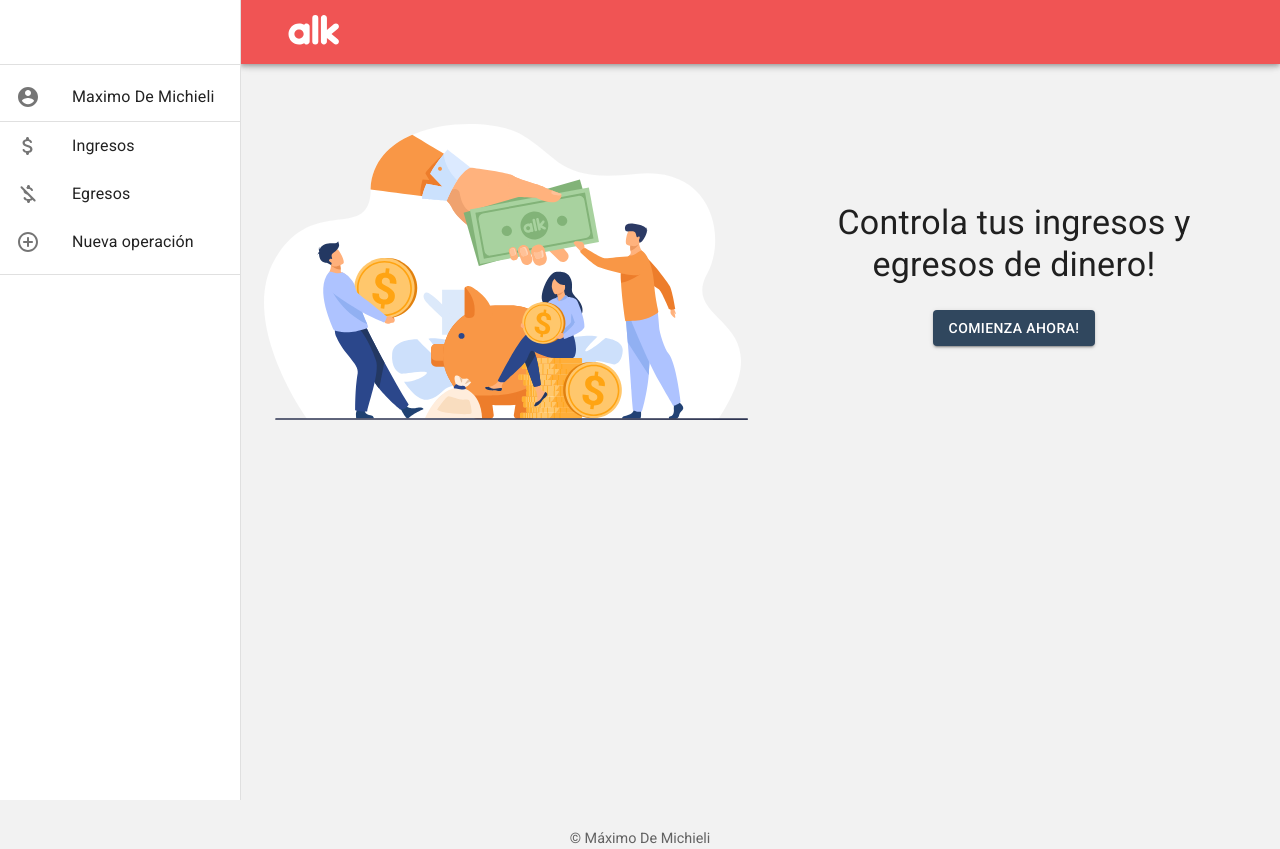
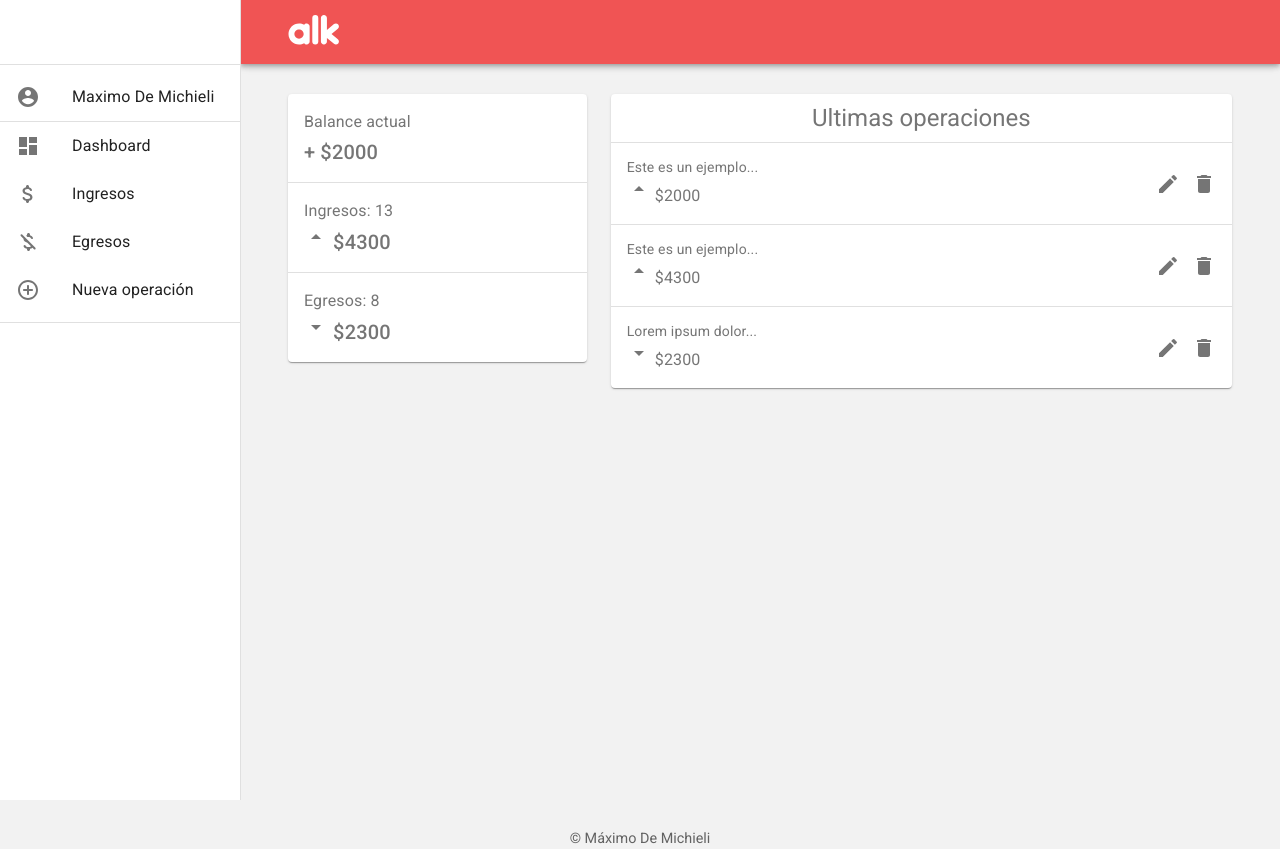
Before and after one commit to MaxiDeMichieli/alkemy-challenge-front, a React (Create React App) app: page /dashboard in a window 1280 px wide. Built offline with nearby package versions, Linux system fonts and the light colour scheme.

Commit message:
Agrega dashboard

```diff
--- /dev/null
+++ b/src/components/Balance.jsx
@@ -0,0 +1,71 @@
+import { Grid, Container, Card, Typography, Divider } from '@material-ui/core';
+import { makeStyles } from '@material-ui/core/styles';
+import ArrowDropUpIcon from '@material-ui/icons/ArrowDropUp';
+import ArrowDropDownIcon from '@material-ui/icons/ArrowDropDown';
+import MyListItem from './OperationItem';
+import OperationList from './OperationsList';
+
+
+const useStyles = makeStyles((theme) => ({
+  card: {
+    width: '100%',
+  },
+}));
+
+function Balance() {
+  const classes = useStyles();
+
+  return (
+    <Container>
+      <Grid container spacing={3} >
+        <Grid item xs={12} sm={4} >
+          <Card className={classes.card} >
+            <MyListItem
+              text={
+                <Typography color="textSecondary" variant="subtitle1" >
+                  Balance actual
+                </Typography>
+              }
+              secondaryText={
+                <Typography color="textSecondary" variant="h6" >
+                  + $2000
+                </Typography>
+              }
+            />
+            <Divider />
+            <MyListItem
+              text={
+                <Typography color="textSecondary" variant="subtitle1" >
+                  Ingresos: 13
+                </Typography>
+              }
+              secondaryText={
+                <Typography color="textSecondary" variant="h6" >
+                  <ArrowDropUpIcon /> $4300
+                </Typography>
+              }
+            />
+            <Divider />
+            <MyListItem
+              text={
+                <Typography color="textSecondary" variant="subtitle1" >
+                  Egresos: 8
+                </Typography>
+              }
+              secondaryText={
+                <Typography color="textSecondary" variant="h6" >
+                  <ArrowDropDownIcon /> $2300
+                </Typography>
+              }
+            />
+          </Card>
+        </Grid>
+        <Grid item xs={12} sm={8} >
+          <OperationList />
+        </Grid>
+      </Grid>
+    </Container>
+  );
+}
+
+export default Balance;
--- a/src/components/Header/List.jsx
+++ b/src/components/Header/List.jsx
@@ -3,7 +3,8 @@ import AccountCircleIcon from "@material-ui/icons/AccountCircle";
 import AttachMoneyRoundedIcon from '@material-ui/icons/AttachMoneyRounded';
 import MoneyOffRoundedIcon from '@material-ui/icons/MoneyOffRounded';
 import AddCircleOutlineRoundedIcon from '@material-ui/icons/AddCircleOutlineRounded';
-import MyListItem from './ListImes';
+import DashboardIcon from '@material-ui/icons/Dashboard';
+import MyListItem from './ListItem';
 
 const MyList = () => {
   return (
@@ -16,6 +17,12 @@ const MyList = () => {
           <AccountCircleIcon />
         </MyListItem>
         <Divider />
+        <MyListItem
+          link="/dashboard"
+          text="Dashboard"
+        >
+          <DashboardIcon />
+        </MyListItem>
         <MyListItem
           link="/income"
           text="Ingresos"
--- a/src/components/Header/ListImes.jsx
+++ b/src/components/Header/ListItem.jsx
@@ -2,13 +2,19 @@ import { ListItem, ListItemIcon, ListItemText } from "@material-ui/core";
 import { Link } from 'react-router-dom';
 
 const MyListItem = (props) => {
+
+  let icon;
+  if (props.children) {
+    icon = <ListItemIcon>
+      {props.children}
+    </ListItemIcon>
+  }
+
   return (
     <Link to={props.link}>
       <ListItem button>
-        <ListItemIcon>
-          {props.children}
-        </ListItemIcon>
-        <ListItemText primary={props.text} />
+        {icon}
+        <ListItemText primary={props.text} secondary={props.secondaryText} />
       </ListItem>
     </Link>
   );
--- /dev/null
+++ b/src/components/OperationItem.jsx
@@ -0,0 +1,36 @@
+import { Fragment } from 'react';
+import { ListItem, ListItemIcon, ListItemText, IconButton, Box } from "@material-ui/core";
+import EditIcon from '@material-ui/icons/Edit';
+import DeleteIcon from '@material-ui/icons/Delete';
+
+const MyListItem = (props) => {
+
+  let icon;
+  if (props.children) {
+    icon = <ListItemIcon>
+      {props.children}
+    </ListItemIcon>
+  }
+
+  let btns;
+  if (props.btns) {
+    btns = <Fragment>
+      <IconButton edge="end" aria-label="comments">
+        <EditIcon />
+      </IconButton>
+      <IconButton edge="end" aria-label="comments">
+        <DeleteIcon />
+      </IconButton>
+    </Fragment>
+  }
+
+  return (
+    <ListItem>
+      {icon}
+      <ListItemText primary={props.text} secondary={props.secondaryText} />
+      {btns}
+    </ListItem>
+  );
+};
+
+export default MyListItem;
--- /dev/null
+++ b/src/components/OperationsList.jsx
@@ -0,0 +1,70 @@
+import { Card, Typography, Divider, Box } from '@material-ui/core';
+import { makeStyles } from '@material-ui/core/styles';
+import ArrowDropUpIcon from '@material-ui/icons/ArrowDropUp';
+import ArrowDropDownIcon from '@material-ui/icons/ArrowDropDown';
+import OperationItem from './OperationItem';
+
+
+const useStyles = makeStyles((theme) => ({
+  card: {
+    width: '100%',
+  }
+}));
+
+function OperationsList() {
+  const classes = useStyles();
+
+  return (
+    <Card className={classes.card} >
+      <Box my={1}>
+        <Typography color="textSecondary" variant="h5" align="center" >
+          Ultimas operaciones
+        </Typography>
+      </Box>
+      <Divider />
+      <OperationItem
+        btns
+        text={
+          <Typography color="textSecondary" variant="body2" >
+            Este es un ejemplo...
+          </Typography>
+        }
+        secondaryText={
+          <Typography color="textSecondary" variant="subtitle1" >
+            <ArrowDropUpIcon /> $2000
+          </Typography>
+        }
+      />
+      <Divider />
+      <OperationItem
+        btns
+        text={
+          <Typography color="textSecondary" variant="body2" >
+            Este es un ejemplo...
+          </Typography>
+        }
+        secondaryText={
+          <Typography color="textSecondary" variant="subtitle1" >
+            <ArrowDropUpIcon /> $4300
+          </Typography>
+        }
+      />
+      <Divider />
+      <OperationItem
+        btns
+        text={
+          <Typography color="textSecondary" variant="body2" >
+            Lorem ipsum dolor...
+          </Typography>
+        }
+        secondaryText={
+          <Typography color="textSecondary" variant="subtitle1" >
+            <ArrowDropDownIcon /> $2300
+          </Typography>
+        }
+      />
+    </Card>
+  );
+}
+
+export default OperationsList;
--- a/src/pages/Dashboard.jsx
+++ b/src/pages/Dashboard.jsx
@@ -1,28 +1,24 @@
 import Header from '../components/Header';
-import { Grid, Container, Typography, Button, Box } from '@material-ui/core';
+import { Grid, Container } from '@material-ui/core';
 import { makeStyles } from '@material-ui/core/styles';
-import homeImg from '../images/homeImage.svg';
-import { Link } from 'react-router-dom';
+import Balance from '../components/Balance';
 
 const useStyles = makeStyles((theme) => ({
   root: {
     display: 'flex',
     minHeight: '100vh'
   },
-  imgContainer: {
-    minWidth: 310,
+  toolbar: theme.mixins.toolbar,
+  content: {
+    marginTop: 30
   },
-  img: {
+  width: {
     width: '100%'
   },
-  toolbar: theme.mixins.toolbar,
-  content: {
-    marginTop: 60
-  },
-  btnContainer: {
-    display: 'flex',
-    justifyContent: 'center'
-  },
+  grid: {
+    width: '100%',
+    maxWidth: 1100
+  }
 }));
 
 function Dashboard() {
@@ -31,27 +27,12 @@ function Dashboard() {
   return (
     <div className={classes.root}>
       <Header menu />
-      <div>
+      <div className={classes.width} >
         <div className={classes.toolbar}></div>
         <Container className={classes.content}>
           <Grid container spacing={3} className={classes.toolbar} justify="center" alignItems="center" >
-            <Grid item xs={8} sm={6} className={classes.imgContainer}>
-              <img src={homeImg} alt="home-img" className={classes.img} />
-            </Grid>
-            <Grid item xs={12} sm={6} className={classes.div} justify="center" >
-              <Typography
-                variant="h4"
-                component="h1"
-                align="center"
-                color="textPrimary"
-              >
-                Controla tus ingresos y egresos de dinero!
-              </Typography>
-              <Box mt={3} className={classes.btnContainer} >
-                <Link to="/signup">
-                  <Button variant="contained" color="secondary" >Comienza ahora!</Button>
-                </Link>
-              </Box>
+            <Grid item xs={12} className={classes.grid} >
+              <Balance />
             </Grid>
           </Grid>
         </Container>
```
